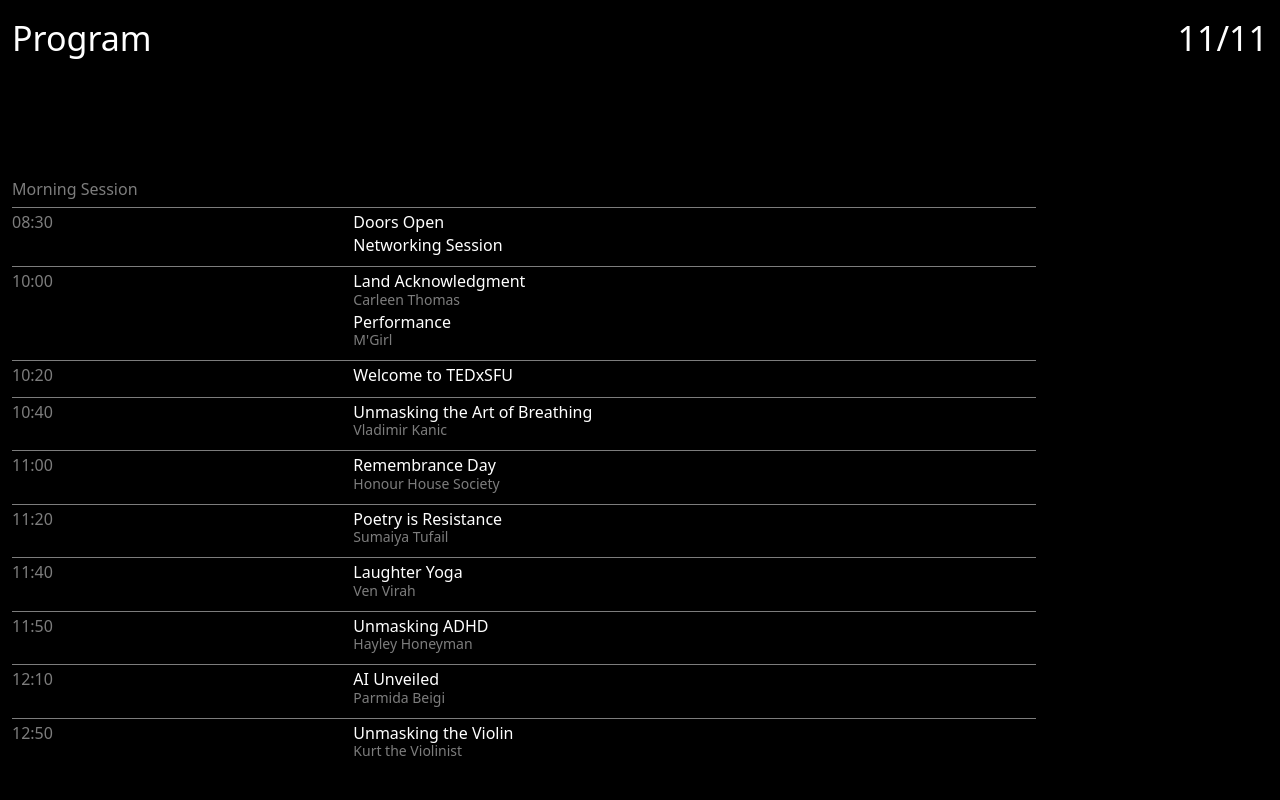
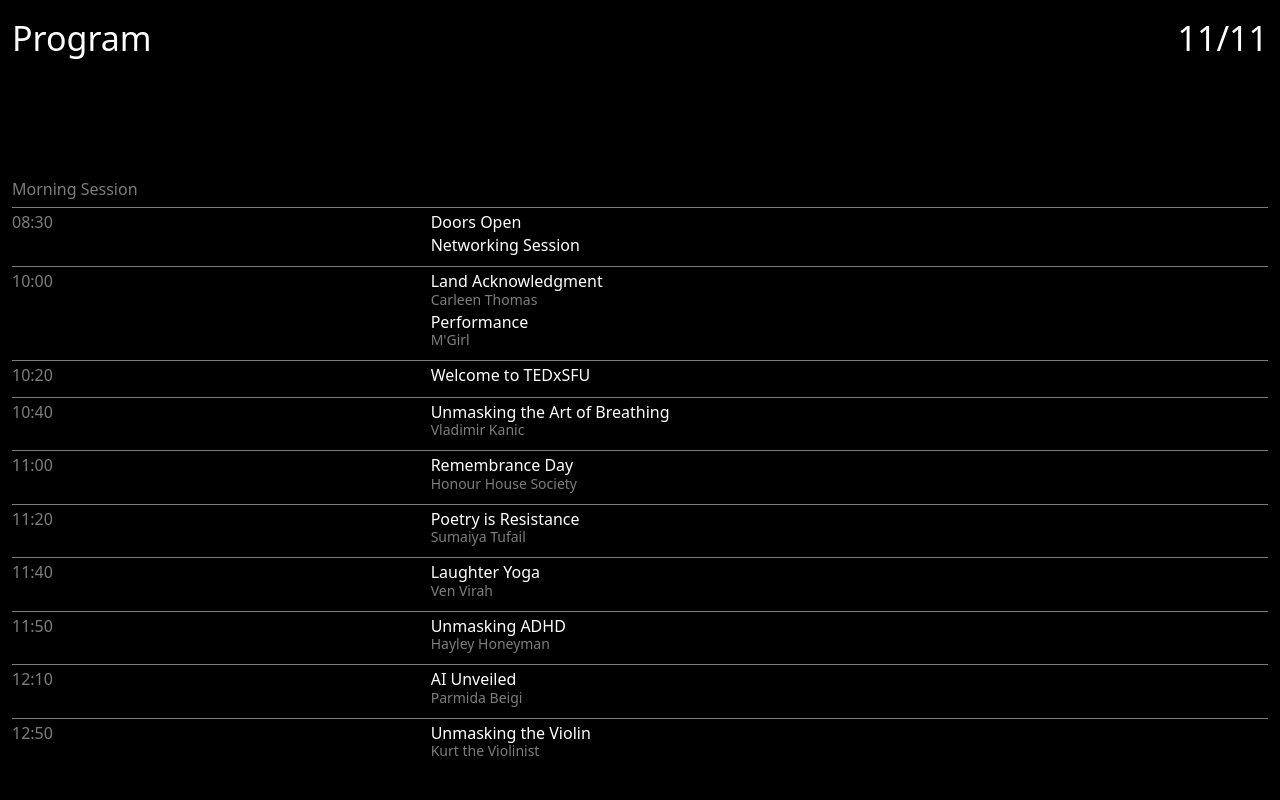
Before and after one commit to tedxsfu-developer/programme-2023, a Next.js app: page / in a window 1280 px wide. Shown: the top 800 px of the page. Built offline with nearby package versions, Linux system fonts and the light colour scheme.

Commit message:
updated responsiveness

```diff
--- a/src/pages/index.tsx
+++ b/src/pages/index.tsx
@@ -62,7 +62,7 @@
 
         <h2 className="text-ted-grey pb-1.5">Morning Session</h2>
 
-        <section className="z-10 max-w-5xl w-full text-body font-normal">
+        <section className="z-10 w-full text-body font-normal">
           {/* -----Morning Session section----- */}
 
           <div className="pb-10">
```
